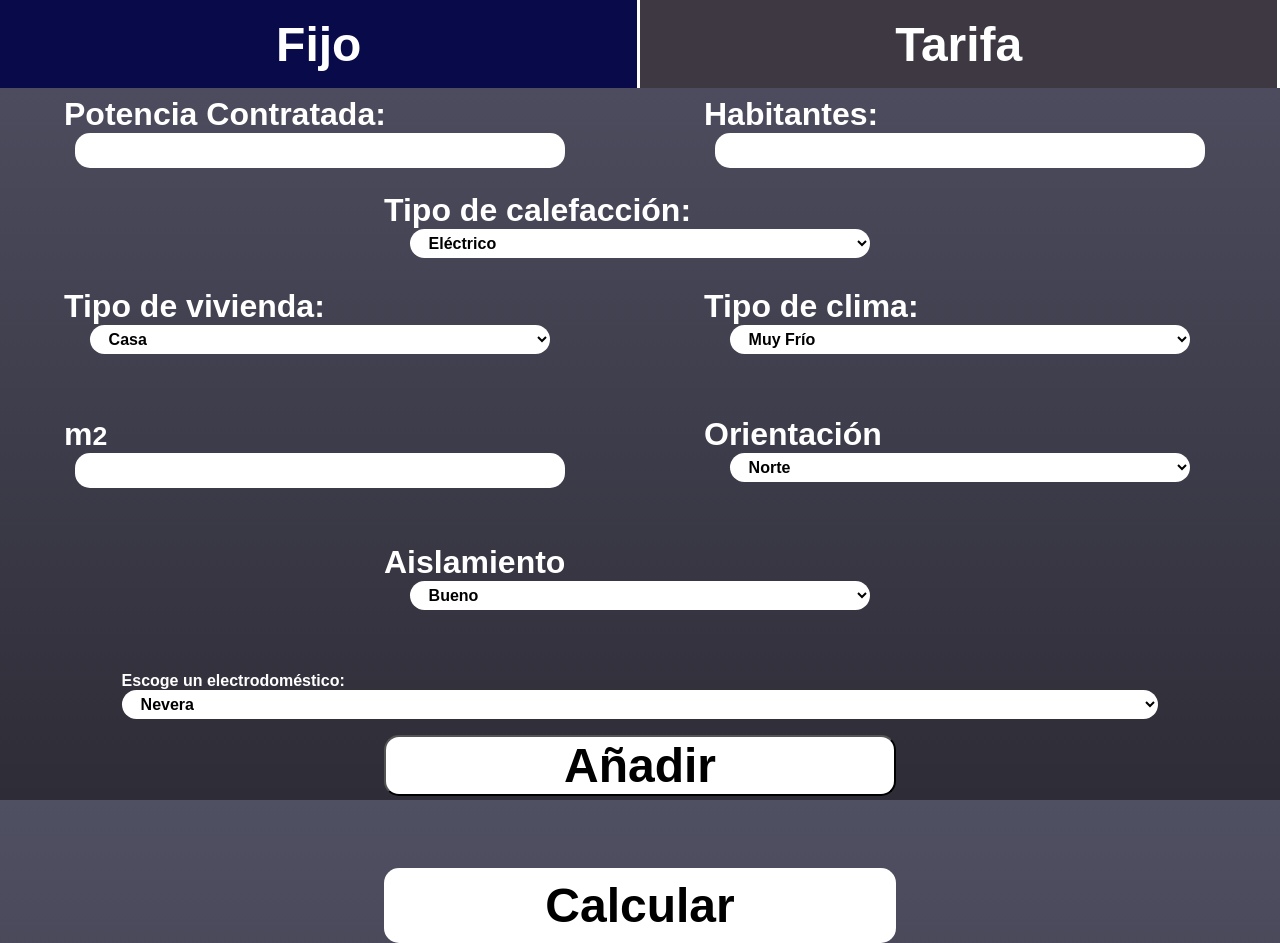
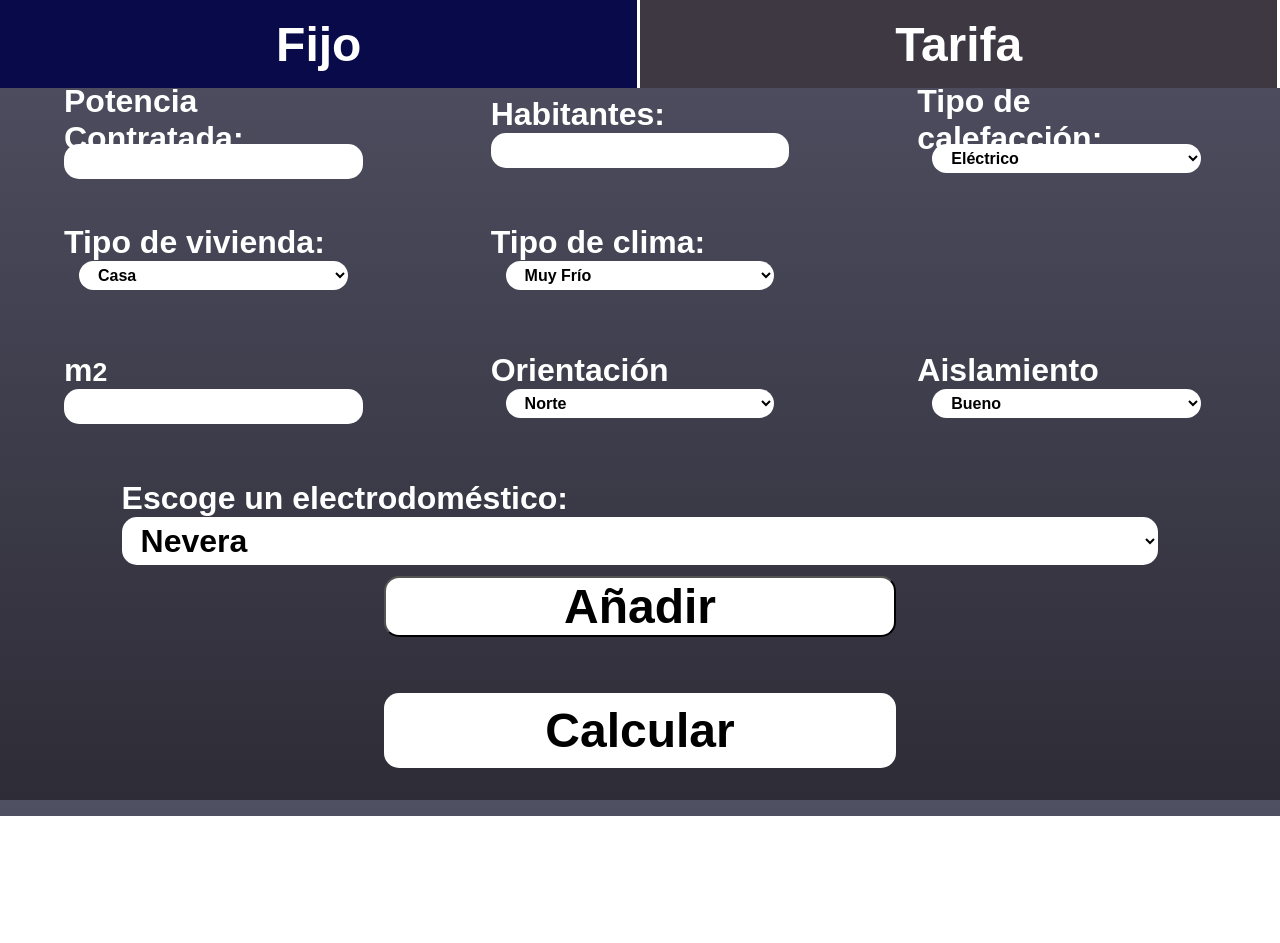
Before and after one commit to alexbs01/BrightBills, a plain HTML site: page src/index.html in a window 1280 px wide. After the commit the page ends 816 px from the top, so only its background shows below. Drawn offline with Linux system fonts and the light colour scheme.

Commit message:
Puestos en tres columnas

```diff
--- a/src/index.html
+++ b/src/index.html
@@ -33,8 +33,6 @@
                             <label for="Habitantes">Habitantes:</label>
                             <input type="number" id="Habitantes" name="Habitantes" min="0" required>
                         </div>
-                    </div>
-                    <div class = "row">
                         <div class="tileInputs">
                             <label for="Tipo de calefaccion"> Tipo de calefacción:</label>
                             <select id= "Tipo de calefaccion" name = "Tipo de calefacción">
@@ -62,6 +60,8 @@
                                     <option value = "0.88"> Muy cálido</option>
                                 </select>
                             </div>
+                            <div class="tileInputs">
+                            </div>
                         </div>
 
                         <div class="row">
@@ -78,8 +78,6 @@
                                     <option value = "1"> Oeste</option>
                                 </select>
                             </div>
-                        </div>
-                        <div class="row">
                             <div class="tileInputs">
                                 <label for="Aislamiento">Aislamiento</label>
                                 <select id= "Aislamiento" name = "Aislamiento">
--- a/src/styles.css
+++ b/src/styles.css
@@ -108,7 +108,7 @@ form {
     display: flex;
     flex-direction: column;
     margin-left: 5vw;
-    margin-bottom: 5vh;
+    margin-bottom: 3vh;
     width: 40%; /* Ancho del 45% para dejar espacio para el margen */
     max-width: 40vw; /* Ancho máximo para evitar que los elementos sean demasiado anchos */
     margin-right: 5%; /* Margen derecho entre las columnas */
@@ -123,7 +123,8 @@ form {
     width: 90vw; /* Ancho del 45% para dejar espacio para el margen */
     max-width: 90vw; /* Ancho máximo para evitar que los elementos sean demasiado anchos */
     margin-right: 5%; /* Margen derecho entre las columnas */
-    height: 8vh;
+    height: 10vh;
+    font-size: 2em;
 }
 
 .tileInputs *, .electrico * {
@@ -295,6 +296,10 @@ select {
 
 }
 
+.discrimination-button{
+
+}
+
 .discrimination-button.active{
     background-color: rgb(131, 110, 110);
     font-weight: bold;
```
